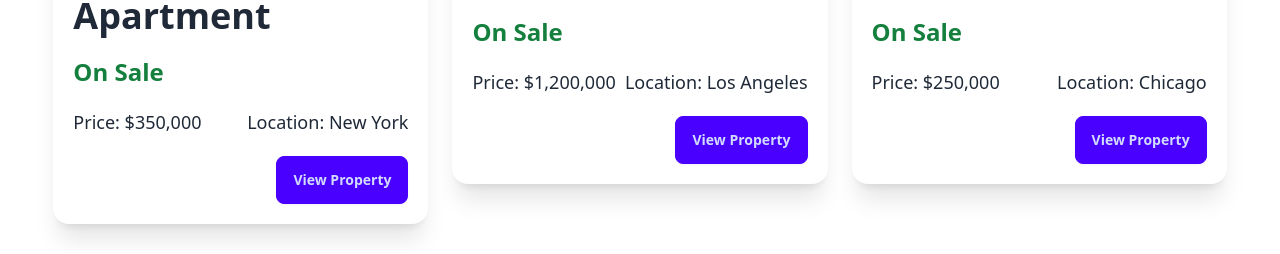
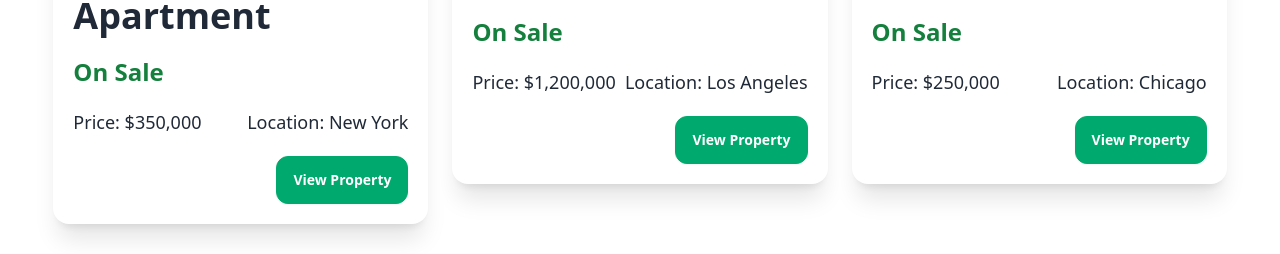
Before and after one commit to adnan2508/restates, a React (Vite) app: page / in a window 1280 px wide. Shown: the part 1408-1662 px from the top of the page. Built offline with nearby package versions, Linux system fonts and the light colour scheme.

Commit message:
facility done

```diff
--- a/src/components/EstatesCard.jsx
+++ b/src/components/EstatesCard.jsx
@@ -3,7 +3,6 @@ const EstatesCard = ({estates}) => {
     console.log(estates);
     return (
         <div>
-
             <div className="card card-compact bg-base-100 shadow-xl mt-10 animate__animated animate__fadeInDown">
   <figure><img src={estates.image} alt="Shoes" className="w-[500px] h-80" /></figure>
   <div className="p-5 space-y-5">
@@ -13,9 +12,9 @@ const EstatesCard = ({estates}) => {
     <p className="text-lg">Price: {estates.price}</p>
     <p className="text-lg">Location: {estates.location}</p>
     </div>
-    <p></p>
+    {/* <p>{estates.facilities.map(facility => <li>{facility}</li>)}</p> */}
     <div className="card-actions justify-end">
-      <button className="btn btn-primary">View Property</button>
+      <button className="btn btn-success rounded-xl text-white">View Property</button>
     </div>
   </div>
 </div>
```
